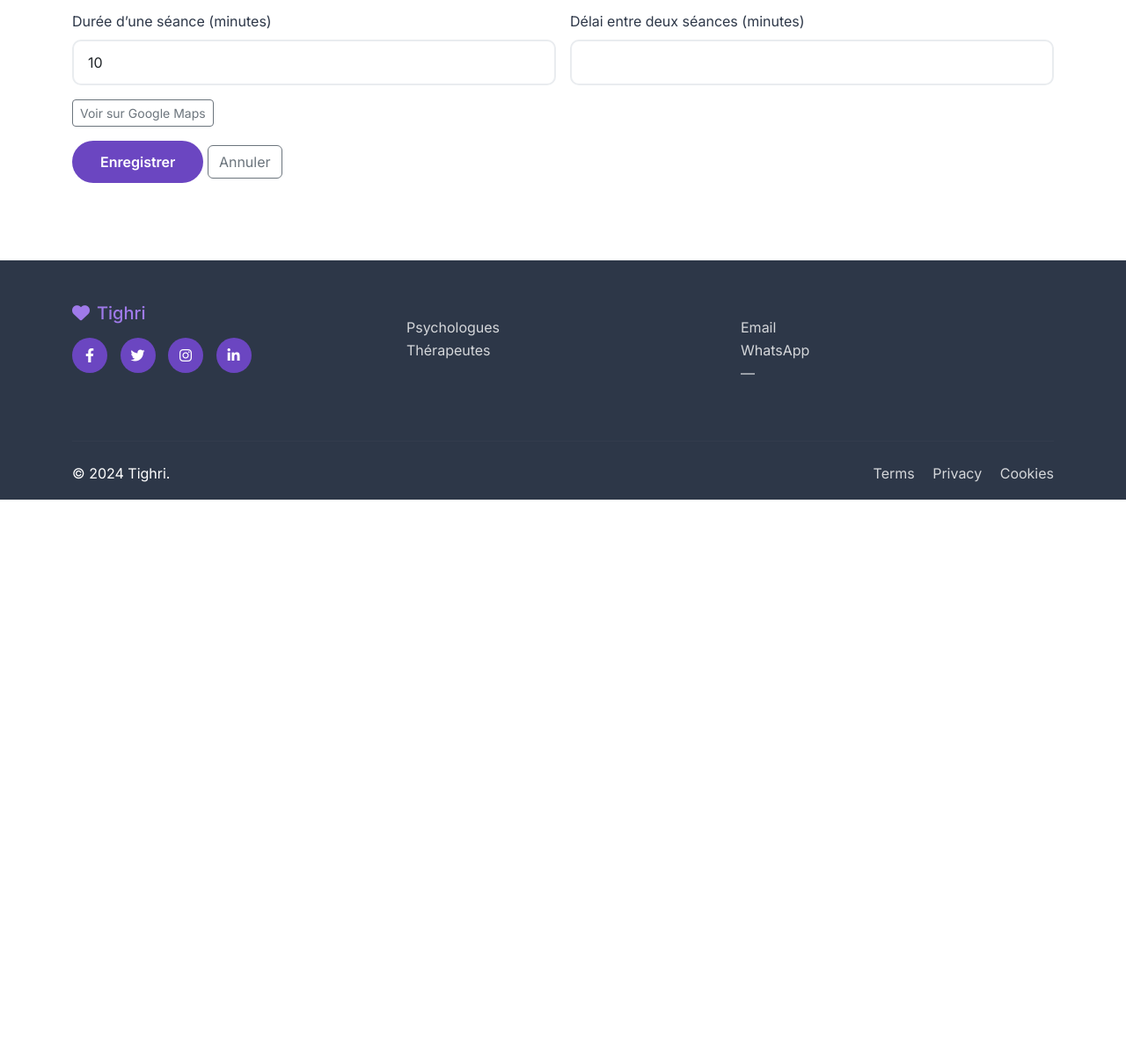
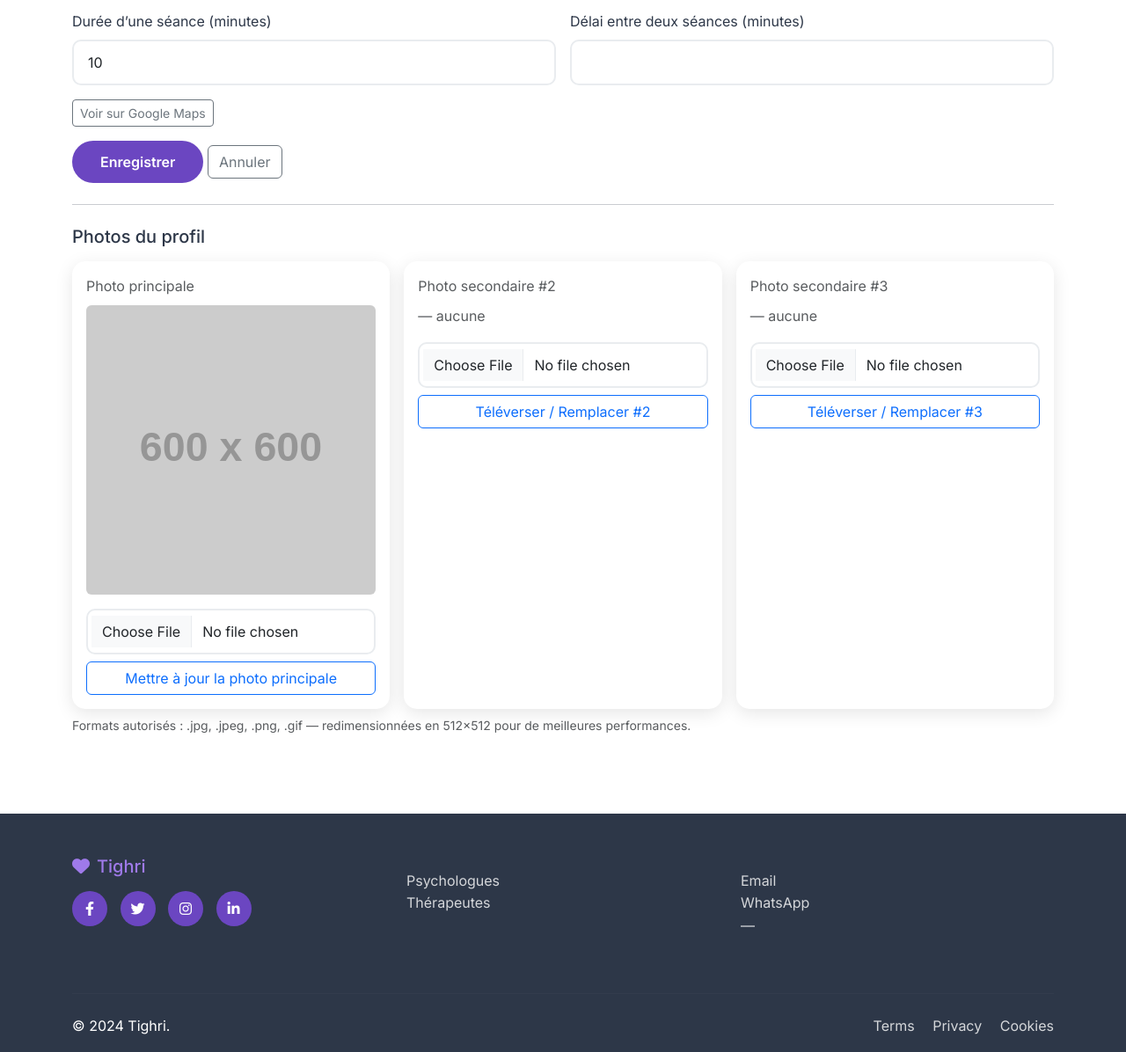
Before and after one commit to asccof/lumia-project-principale, a Python web app: template templates/professional_edit_profile.html in a window 1280 px wide. Shown: the part 1471-2667 px from the top of the page at 88% size. Before the commit the page ends 2039 px from the top, so only its background shows below. Run offline with Jinja, Linux system fonts and the light colour scheme; the template is opened without the code that fills it: most values are stand-ins (such as "Sample title", 1, 10 or a date in 2020); grey boxes labelled with a size stand in for pictures from a placeholder-image service; some libraries are stand-ins or nearby versions.

Commit message:
Update professional_edit_profile.html

```diff
--- a/templates/professional_edit_profile.html
+++ b/templates/professional_edit_profile.html
@@ -228,6 +228,70 @@
     <button class="btn btn-primary mt-3">Enregistrer</button>
     <a href="{{ url_for('professional_dashboard') }}" class="btn btn-outline-secondary mt-3">Annuler</a>
   </form>
+
+  {# =================== GESTION DES PHOTOS (contrat fixé, routes dédiées) =================== #}
+  <hr class="my-4">
+  <h2 class="h5 mb-3">Photos du profil</h2>
+
+  <div class="row g-3">
+    {% set u1 = professional_photo_url(professional, 1) %}
+    {% set u2 = professional_photo_url(professional, 2) %}
+    {% set u3 = professional_photo_url(professional, 3) %}
+
+    <!-- Photo principale (#1) -->
+    <div class="col-md-4">
+      <div class="card p-3 h-100">
+        <div class="mb-2 text-muted">Photo principale</div>
+        <img src="{{ u1 }}" alt="Photo principale" class="img-fluid rounded mb-3"
+             onerror="this.onerror=null;this.src='https://placehold.co/600x600?text=Photo';">
+        <form action="{{ url_for('professional_upload_photo') }}" method="post" enctype="multipart/form-data">
+          {% if csrf_token is defined %}<input type="hidden" name="csrf_token" value="{{ csrf_token() }}">{% endif %}
+          <input class="form-control mb-2" type="file" name="photo" accept=".jpg,.jpeg,.png,.gif" required>
+          <button class="btn btn-outline-primary w-100">Mettre à jour la photo principale</button>
+        </form>
+      </div>
+    </div>
+
+    <!-- Photo secondaire (#2) -->
+    <div class="col-md-4">
+      <div class="card p-3 h-100">
+        <div class="mb-2 text-muted">Photo secondaire #2</div>
+        {% if u2 %}
+          <img src="{{ u2 }}" alt="Photo #2" class="img-fluid rounded mb-3"
+               onerror="this.style.display='none'">
+        {% else %}
+          <div class="text-muted mb-3">— aucune</div>
+        {% endif %}
+        <form action="{{ url_for('professional_upload_photo_n', index=2) }}" method="post" enctype="multipart/form-data">
+          {% if csrf_token is defined %}<input type="hidden" name="csrf_token" value="{{ csrf_token() }}">{% endif %}
+          <input class="form-control mb-2" type="file" name="photo" accept=".jpg,.jpeg,.png,.gif" required>
+          <button class="btn btn-outline-primary w-100">Téléverser / Remplacer #2</button>
+        </form>
+      </div>
+    </div>
+
+    <!-- Photo secondaire (#3) -->
+    <div class="col-md-4">
+      <div class="card p-3 h-100">
+        <div class="mb-2 text-muted">Photo secondaire #3</div>
+        {% if u3 %}
+          <img src="{{ u3 }}" alt="Photo #3" class="img-fluid rounded mb-3"
+               onerror="this.style.display='none'">
+        {% else %}
+          <div class="text-muted mb-3">— aucune</div>
+        {% endif %}
+        <form action="{{ url_for('professional_upload_photo_n', index=3) }}" method="post" enctype="multipart/form-data">
+          {% if csrf_token is defined %}<input type="hidden" name="csrf_token" value="{{ csrf_token() }}">{% endif %}
+          <input class="form-control mb-2" type="file" name="photo" accept=".jpg,.jpeg,.png,.gif" required>
+          <button class="btn btn-outline-primary w-100">Téléverser / Remplacer #3</button>
+        </form>
+      </div>
+    </div>
+  </div>
+  <div class="form-text mt-2">
+    Formats autorisés : .jpg, .jpeg, .png, .gif — redimensionnées en 512×512 pour de meilleures performances.
+  </div>
+  {# ======================================================================= #}
 </div>
 
 {% if (families is defined and families) and (specialties is defined and specialties) %}
```
